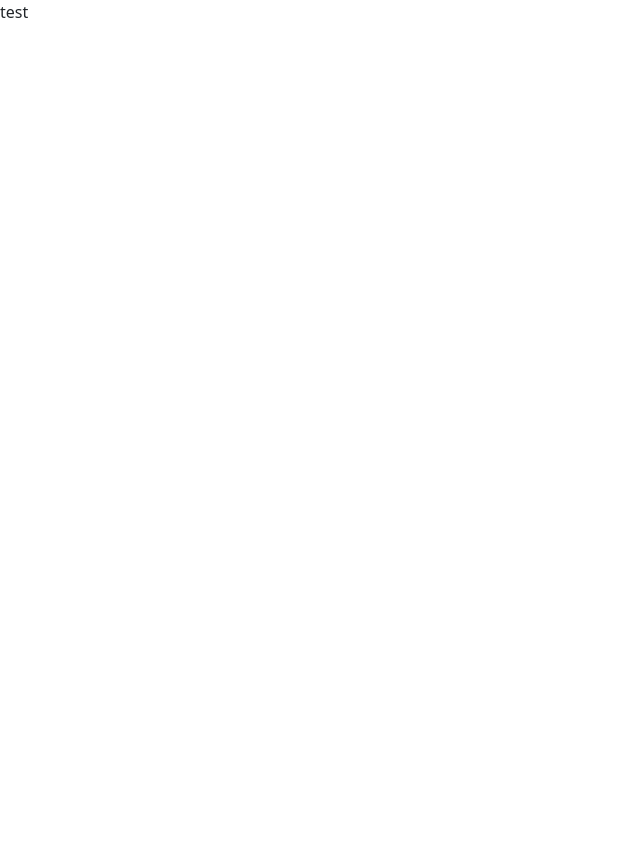
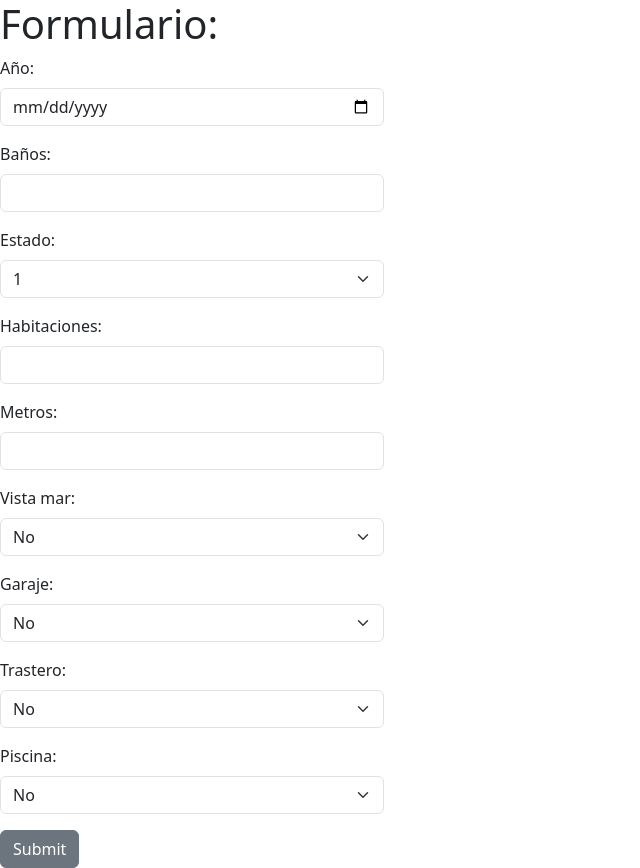
Before and after one commit to arya065/reactttttt, a React (Create React App) app in the folder analyzer/: page / in a window 1280 px wide. Shown: the whole page, without its empty margins (0-640 px from the left). Before the commit the page ends 800 px from the top, so only its background shows below. Built offline with nearby package versions, Linux system fonts and the light colour scheme.

Commit message:
add medium calc

```diff
--- a/analyzer/package.json
+++ b/analyzer/package.json
@@ -6,9 +6,11 @@
     "@testing-library/jest-dom": "^5.17.0",
     "@testing-library/react": "^13.4.0",
     "@testing-library/user-event": "^13.5.0",
+    "bootstrap": "^5.3.3",
     "react": "^18.2.0",
     "react-dom": "^18.2.0",
     "react-scripts": "5.0.1",
+    "reactstrap": "^9.2.2",
     "web-vitals": "^2.1.4"
   },
   "scripts": {
--- a/analyzer/src/App.css
+++ b/analyzer/src/App.css
@@ -36,3 +36,6 @@
     transform: rotate(360deg);
   }
 }
+p{
+  width: 30%;
+}
--- a/analyzer/src/App.js
+++ b/analyzer/src/App.js
@@ -1,32 +1,179 @@
 import './App.css';
 import 'bootstrap/dist/css/bootstrap.min.css';
+import React, { Component, useState, useEffect } from "react";
+import { Button, Form, FormGroup, Label, Input, FormFeedback } from 'reactstrap';
 import db from './db.json';
+
+function Result(props) {
+  const calc = () => {
+    console.log(props.cnstAno);
+    let ano = props.cnstAno * (2024 - props.result[0].slice(0, 4));
+    let banos = props.cnstBanos * props.result[1];
+    let estado = props.cnstEstado * props.result[2];
+    let habitaciones = props.cnstHab * props.result[3];
+    let metros = props.cnstMetros * props.result[4];
+
+    let medium = (ano + banos + estado + habitaciones + metros) / 5;
+    console.log(Math.floor(medium));
+    return Math.floor(medium);
+  }
+
+  return (
+    <>
+      <h3>Resultado:</h3>
+      <ul>
+        {props.result.map((e, i) => (
+          <li>{e}</li>
+        ))}
+      </ul>
+      <p>
+        Precio medio: {calc()}
+      </p>
+    </>
+  )
+}
+
 function App() {
+  const [res, setRes] = useState([]);
+  const [ano, setAno] = useState(0);
+  const [banos, setBanos] = useState(0);
+  const [estado, setEstado] = useState(0);
+  const [hab, setHab] = useState(0);
+  const [metros, setMetros] = useState(0);
+
+  useEffect(() => {
     const PRECIOS = [415000, 1850000, 335000, 675000, 370000, 680000, 299000, 2599000, 520000, 1980000, 147000, 219900, 136000, 138000, 400000, 244000, 335000, 735000, 180000, 380000, 260000, 700000, 299200, 149000, 370000, 320000, 950000, 380000, 367000, 430000, 293000, 545000, 641000, 477225, 95000, 1395000, 158000, 165000, 296900, 1990000, 222500, 448000, 680000, 2250000, 369000, 375000, 429000, 1690000, 159000, 222500, 850000, 2750000, 400000, 780000, 400000, 370000, 680000, 735000, 335000, 299000, 1375000]
     let tmp = [];
+    let cnstAno = 0;
+    let cnstBanos = 0;
+    let cnstEstado = 0;
+    let cnstHab = 0;
+    let cnstMetros = 0;
     db.map((e, i) => {
       e.precio = PRECIOS[i];
       tmp.push(e)
     })
 
-  let cnstAno = 0;
-  let cnstBanos = 0;
-  let cnstEstado = 0;
-  let cnstHab = 0;
-  let cnstMetros = 0;
+    tmp.map((e, i) => {
+      cnstAno += parseInt(e.ano);
+      cnstBanos += parseInt(e.precio / e.banos);
+      cnstEstado += parseInt(e.precio / e.estado);
+      cnstHab += parseInt(e.precio / e.habitaciones);
+      cnstMetros += parseInt(e.precio / e.metros);
+    })
+    setAno(cnstAno / tmp.length);
+    setBanos(cnstBanos / tmp.length);
+    setEstado(cnstEstado / tmp.length);
+    setHab(cnstHab / tmp.length);
+    setMetros(cnstMetros / tmp.length);
+  }, [])
 
-  tmp.map((e, i) => {
-    cnstAno += e.ano;
-    cnstBanos += parseInt(e.precio/e.banos);
-    cnstEstado += parseInt(e.precio/e.estado);
-    cnstHab += parseInt(e.precio/e.habitaciones);
-    cnstMetros += parseInt(e.precio/e.metros);
+  const handleSubmit = (event) => {
+    event.preventDefault();
+    let tmp = [];
+    for (let i = 0; i < event.target.length - 1; i++) {
+      tmp.push(event.target[i].value);
+    }
+    setRes(tmp);
+  }
+
+  const show = () => {
+    if (res.length == 9) {
+      let err = false;
+      res.map((e, i) => {
+        if (e == "" || e == undefined) {
+          err = true;
+        }
       })
+      if (!err) {
+        return (
+          <Result result={res} cnstAno={ano} cnstBanos={banos} cnstEstado={estado} cnstHab={hab} cnstMetros={metros} />
+        )
+      }
+    }
+  }
 
-  console.log(cnstMetros/tmp.length);
   return (
-    <div  >
-      test
+    <div>
+      <h1>Formulario:</h1>
+      <Form onSubmit={handleSubmit}>
+        <FormGroup>
+          <p>
+            <Label for="year">Año:</Label>
+            <Input id="year" name="year" type="date" />
+          </p>
+        </FormGroup>
+        <FormGroup>
+
+          <p>
+            <Label for="bano">Baños:</Label>
+            <Input id="bano" name="bano" type="text" />
+          </p>
+        </FormGroup>
+        <FormGroup>
+          <p>
+            <Label for="estado">Estado:</Label>
+            <Input id="estado" name="estado" type="select">
+              <option>1</option>
+              <option>2</option>
+              <option>3</option>
+              <option>4</option>
+              <option>5</option>
+            </Input>
+          </p>
+        </FormGroup>
+        <FormGroup>
+          <p>
+            <Label for="room">Habitaciones:</Label>
+            <Input id="room" name="room" type="text" />
+          </p>
+        </FormGroup>
+        <FormGroup>
+          <p>
+            <Label for="meter">Metros:</Label>
+            <Input id="meter" name="meter" type="text" />
+          </p>
+        </FormGroup>
+        <FormGroup>
+          <p>
+            <Label for="vista">Vista mar:</Label>
+            <Input id="vista" name="vista" type="select">
+              <option value={0} >No</option>
+              <option value={1}>Si</option>
+            </Input>
+          </p>
+        </FormGroup>
+        <FormGroup>
+          <p>
+            <Label for="garaje">Garaje:</Label>
+            <Input id="garaje" name="garaje" type="select">
+              <option value={0}>No</option>
+              <option value={1}>Si</option>
+            </Input>
+          </p>
+        </FormGroup>
+        <FormGroup>
+          <p>
+            <Label for="trastero">Trastero:</Label>
+            <Input id="trastero" name="trastero" type="select">
+              <option value={0}>No</option>
+              <option value={1}>Si</option>
+            </Input>
+          </p>
+        </FormGroup>
+        <FormGroup>
+          <p>
+            <Label for="pool">Piscina:</Label>
+            <Input id="pool" name="pool" type="select">
+              <option value={0}>No</option>
+              <option value={1}>Si</option>
+            </Input>
+          </p>
+        </FormGroup>
+
+        <Button type='submit'>Submit</Button>
+      </Form>
+      {show()}
     </div>
   );
 }
--- a/analyzer/src/index.js
+++ b/analyzer/src/index.js
@@ -6,9 +6,9 @@ import reportWebVitals from './reportWebVitals';
 
 const root = ReactDOM.createRoot(document.getElementById('root'));
 root.render(
-  <React.StrictMode>
+  <>
     <App />
-  </React.StrictMode>
+  </>
 );
 
 // If you want to start measuring performance in your app, pass a function
```
Also changed, not shown: 1 other file (tests, documents, lock files or other folders). Lines whose indentation alone changed are shown as unchanged.
